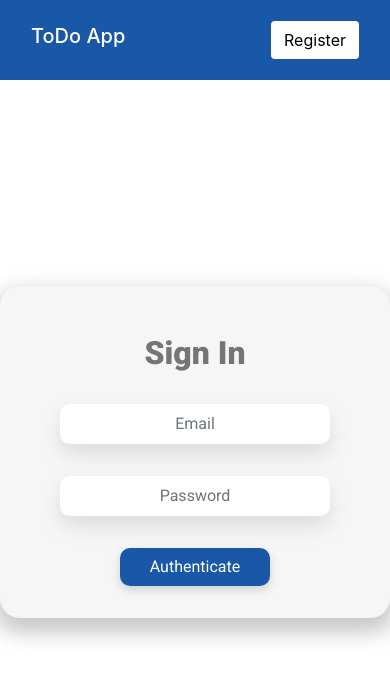
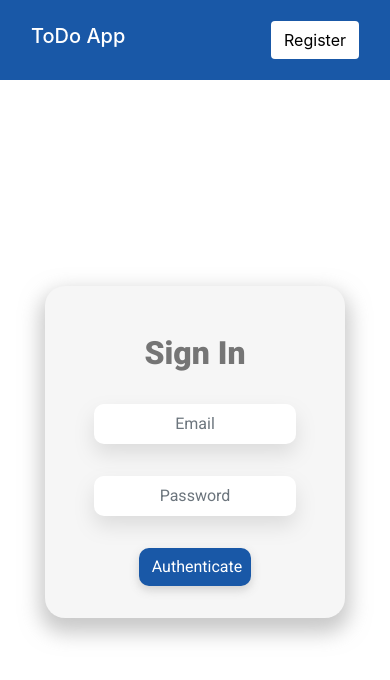
Before and after one commit to danny237/ToDo-App-REACT, a React (Create React App) app: page / in a window 390 px wide. Shown: the top 680 px of the page. Built offline with nearby package versions, Linux system fonts and the light colour scheme.

Commit message:
responsice mobile-device

```diff
--- a/src/Components/Forms/LoginStyle.css
+++ b/src/Components/Forms/LoginStyle.css
@@ -41,3 +41,17 @@
     color: #fff;
     background: #1c65be;
 }
+
+@media only screen and (max-width: 500px){
+    .login-container{
+        height: 100vh;
+        width: 100vw;
+        display: flex;
+        justify-content: center;
+        align-items: center;
+    }
+    .login-container{
+        width: 300px;
+        margin: 0 auto;
+    }
+}
--- a/src/Components/Forms/Register.css
+++ b/src/Components/Forms/Register.css
@@ -16,3 +16,15 @@ input{
     background-color: #fff;
     filter: drop-shadow(0px 10px 10px rgba(0, 0, 0, 0.1));
 }
+
+@media only screen and (max-width: 500px){
+    .registration-box{
+
+    }
+    .registration-box h2{
+        font-size: 20px;
+    }
+    .registration-page{
+        height: 85vh;
+    }
+}
--- a/src/Components/Todo/TodoItems.js
+++ b/src/Components/Todo/TodoItems.js
@@ -44,7 +44,7 @@ export default function TodoItems({ tasks, setTasks }) {
                 tasks.map((item, index) => (
                     <div key={index} className="item m-2 mb-3">
                         <div className="row d-flex">
-                            <div className="col-10 d-flex flex-column" >
+                            <div className="info col col-9 d-flex flex-column" >
                                 <div className="align-self-start m-2">
                                     {
                                         item.isComplete ?
```
